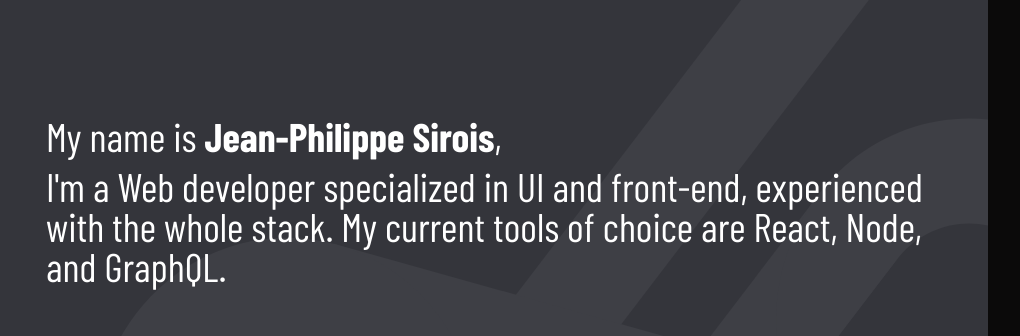
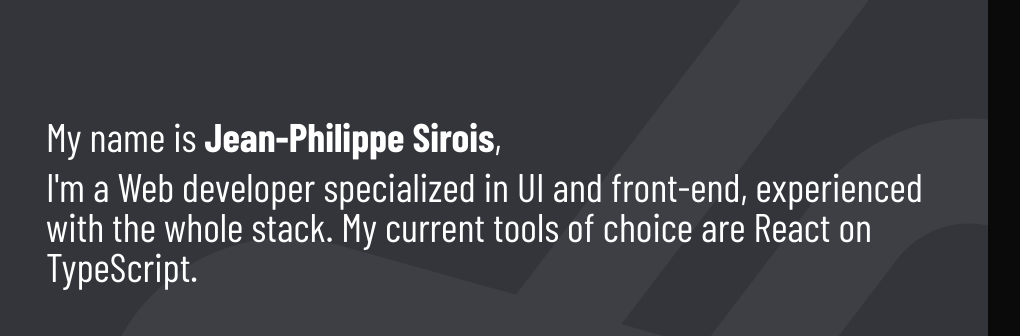
Before and after one commit to veksen/homepage, a Gatsby site: page / in a window 1280 px wide. Shown: the top 336 px of the page, 260-1280 px from the left. Built offline with nearby package versions, Linux system fonts and the light colour scheme; Gatsby itself is replaced by a stand-in of ours.

Commit message:
content: update techs I currently use

```diff
--- a/src/components/Header.tsx
+++ b/src/components/Header.tsx
@@ -177,8 +177,7 @@
 
             <p>
               I'm a Web developer specialized in UI and front-end, experienced
-              with the whole stack. My current tools of choice are React, Node,
-              and GraphQL.
+              with the whole stack. My current tools of choice are React on TypeScript.
             </p>
 
             <QuickList ref={quickListEl}>
```
